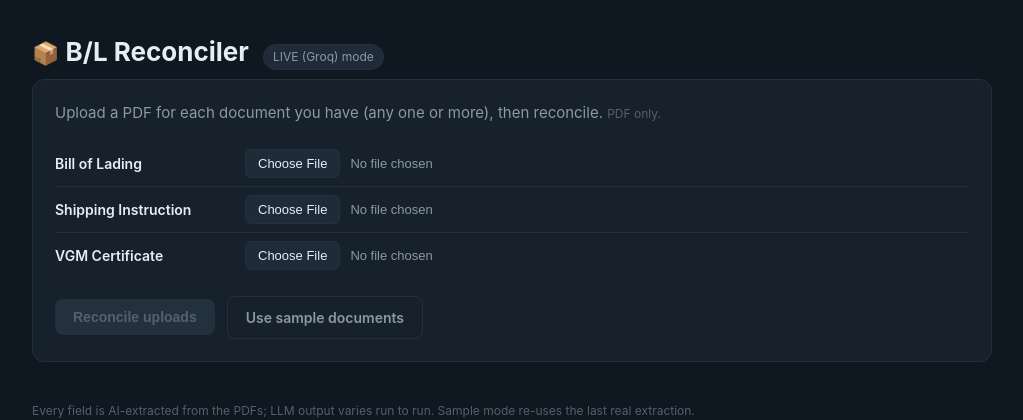
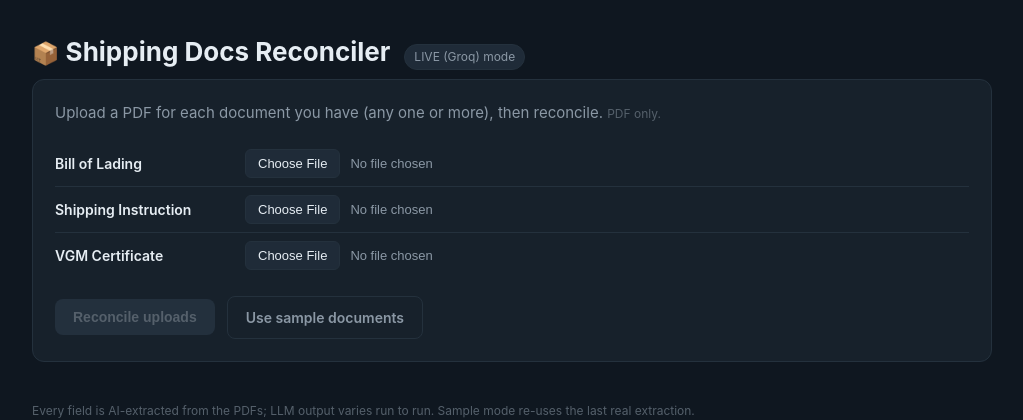
Before and after one commit to tanishkuvar11/Shipping-Doc-Reconciler, a FastAPI app: page / in a window 1280 px wide. Shown: the top 420 px of the page, without its empty margins (128-1151 px from the left). Run offline with FastAPI, Linux system fonts and the light colour scheme.

Commit message:
Minor Title Update

```diff
--- a/templates/index.html
+++ b/templates/index.html
@@ -3,7 +3,7 @@
 <head>
   <meta charset="utf-8">
   <meta name="viewport" content="width=device-width, initial-scale=1">
-  <title>B/L Reconciler</title>
+  <title>Shipping Docs Reconciler</title>
   <style>
     :root {
       --bg: #0f1720; --card: #17212b; --line: #24313d;
@@ -102,7 +102,7 @@
 <body>
 <div class="wrap">
   <header>
-    <h1><span class="box">📦</span> B/L Reconciler</h1>
+    <h1><span class="box">📦</span> Shipping Docs Reconciler</h1>
     <span class="mode">{{ mode }} mode</span>
   </header>
   {% if error %}
```
Also changed, not shown: README.md.
